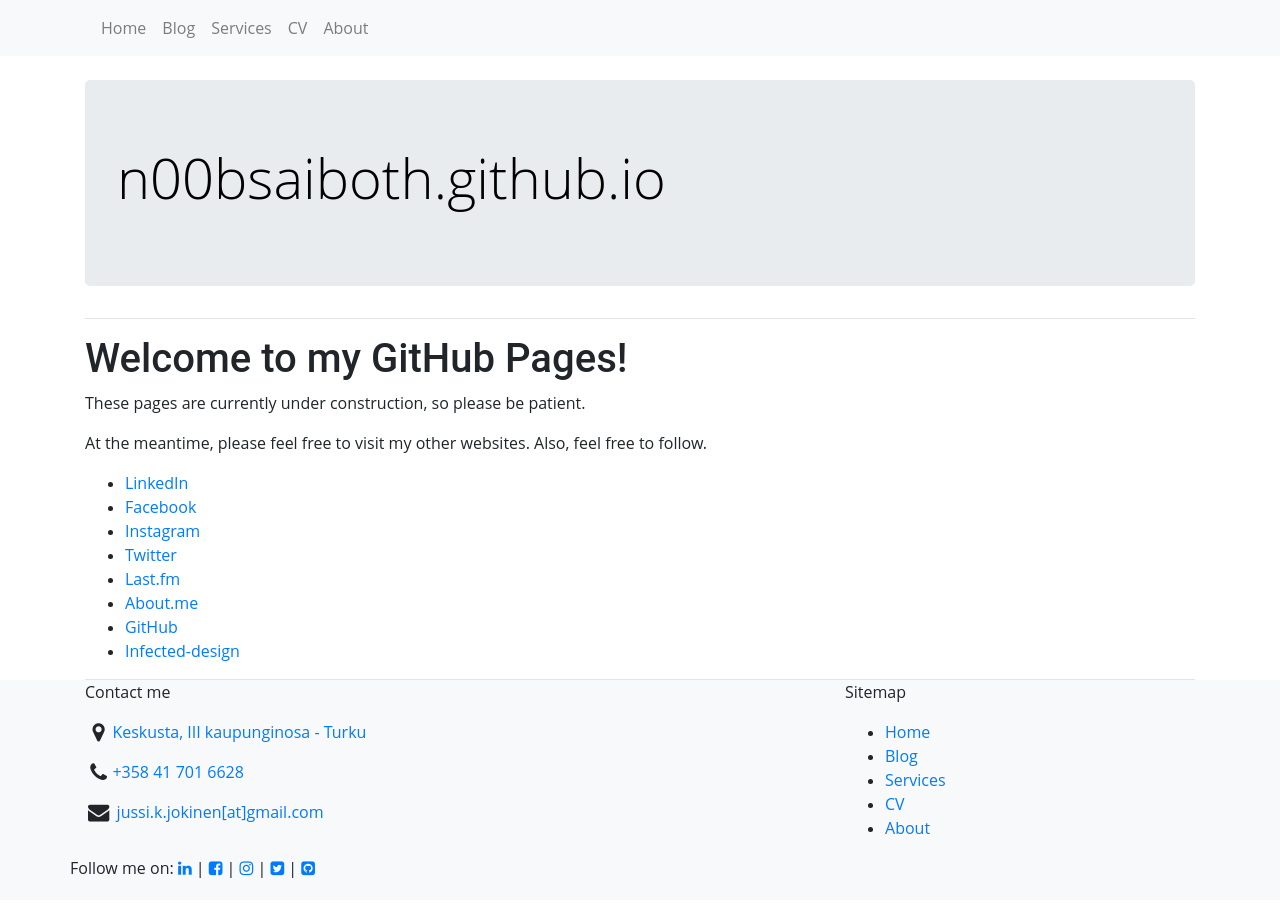
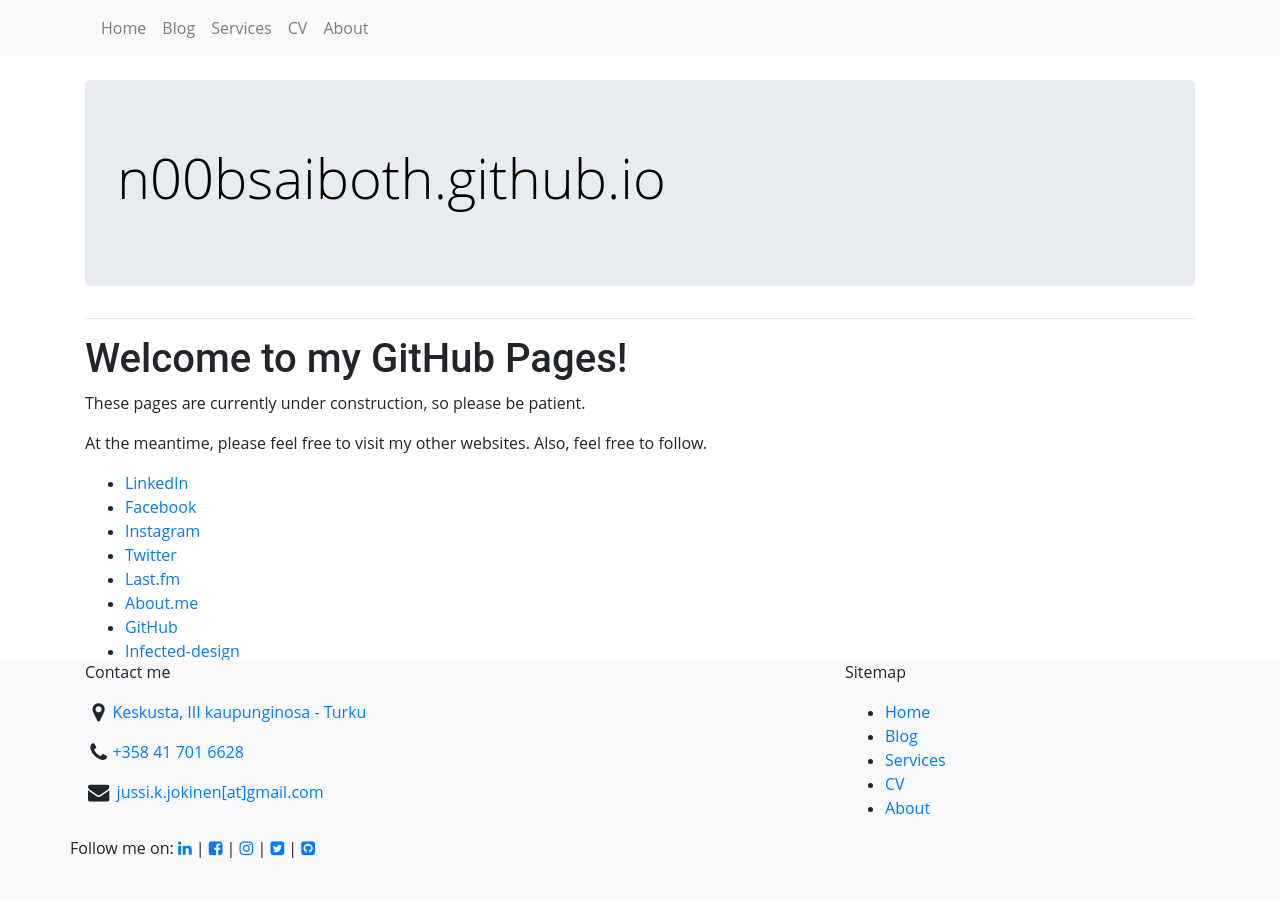
Before and after one commit to n00bsaiboth/n00bsaiboth.github.io, a Jekyll site: the page built from index.html, in a window 1280 px wide. Built offline with Jekyll 4.4.1, drawn with Linux system fonts in a browser that asks for light colours.

Commit message:
Update style.css

```diff
--- a/assets/css/style.css
+++ b/assets/css/style.css
@@ -35,7 +35,7 @@ html {
 }
 
 body {
-	margin-bottom:220px;
+	margin-bottom:240px;
 }
 
 .footer {
@@ -43,6 +43,6 @@ body {
 	left: 0;
 	bottom: 0;
 	width: 100%;
-	height:220px;
+	height:240px;
 
 }
```
